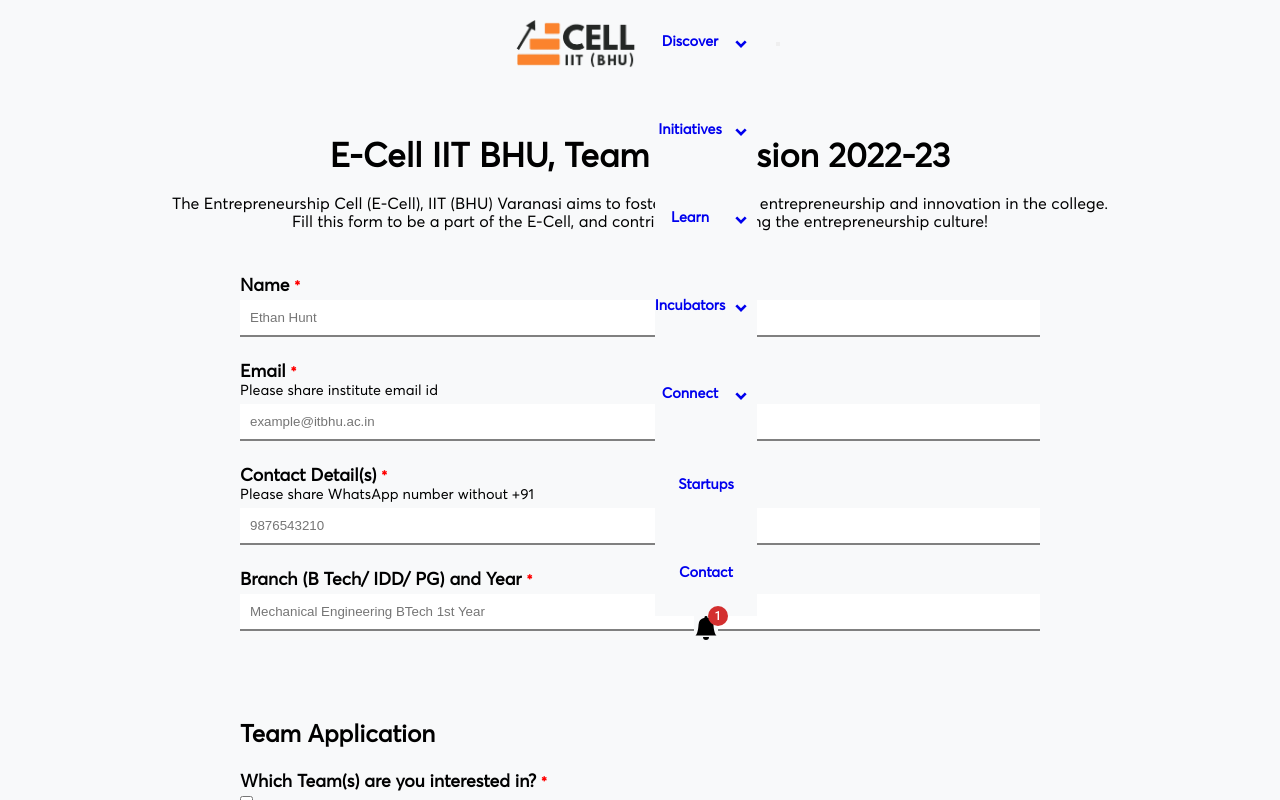
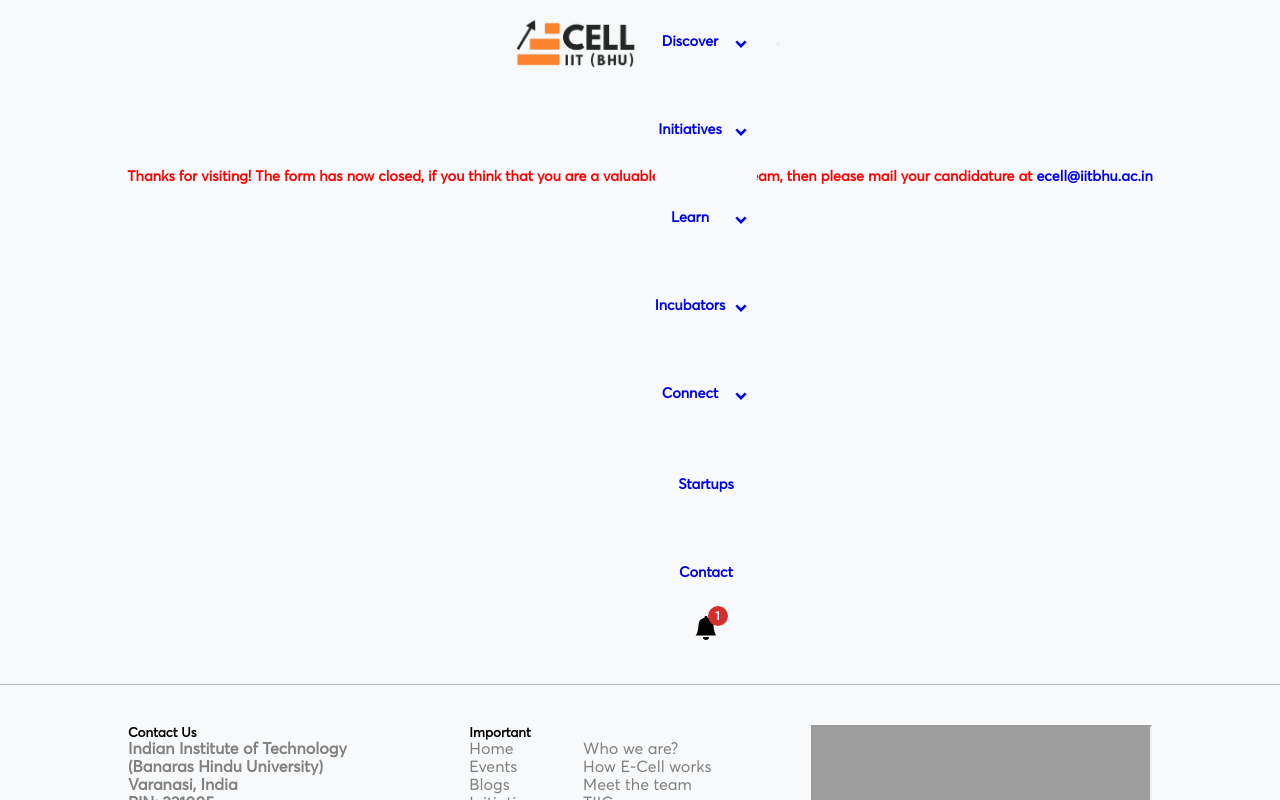
Before and after one commit to ecelliitbhu/ecell-website-new, a Next.js app: page /team_expansion in a window 1280 px wide. Shown: the top 800 px of the page. Built offline with nearby package versions, Linux system fonts and the light colour scheme; grey boxes are pictures that could not be loaded.

Commit message:
remove expansion form

```diff
--- a/pages/team_expansion.js
+++ b/pages/team_expansion.js
@@ -11,7 +11,7 @@
         <link rel="shortcut icon" href="/favicon.ico" />
       </Head>
       <Nav />
-      <div>
+      {/* <div>
         <Container fluid className="body">
           <Row
             className="header"
@@ -54,7 +54,43 @@
           </Row>
           <Footer />
         </Container>
+      </div> */}
+      <div>
+        <Container>
+          <div
+            style={{
+              display: "flex",
+              flexDirection: "column",
+              justifyContent: "center",
+              alignItems: "center",
+            }}
+          >
+            <h2 style={{ marginTop: "80px", fontSize: "0.9rem", color: "red", fontWeight: "bold" }}>
+              Thanks for visiting! The form has now closed, if you think that
+              you are a valuable asset to the team, then please mail your
+              candidature at
+              <a href="mailto:ecell@iitbhu.ac.in"> ecell@iitbhu.ac.in</a>
+            </h2>
+            <lottie-player
+              src="https://assets10.lottiefiles.com/packages/lf20_25qm2qe0.json"
+              background="transparent"
+              speed="1"
+              style={{
+                height: "500px",
+                width: "80%",
+                margin: "0px auto",
+              }}
+              loop
+              autoplay
+            ></lottie-player>
+          </div>
+          <Footer />
+        </Container>
       </div>
+      <script
+        async
+        src="https://unpkg.com/@lottiefiles/lottie-player@latest/dist/lottie-player.js"
+      ></script>
     </>
   );
 }
```
